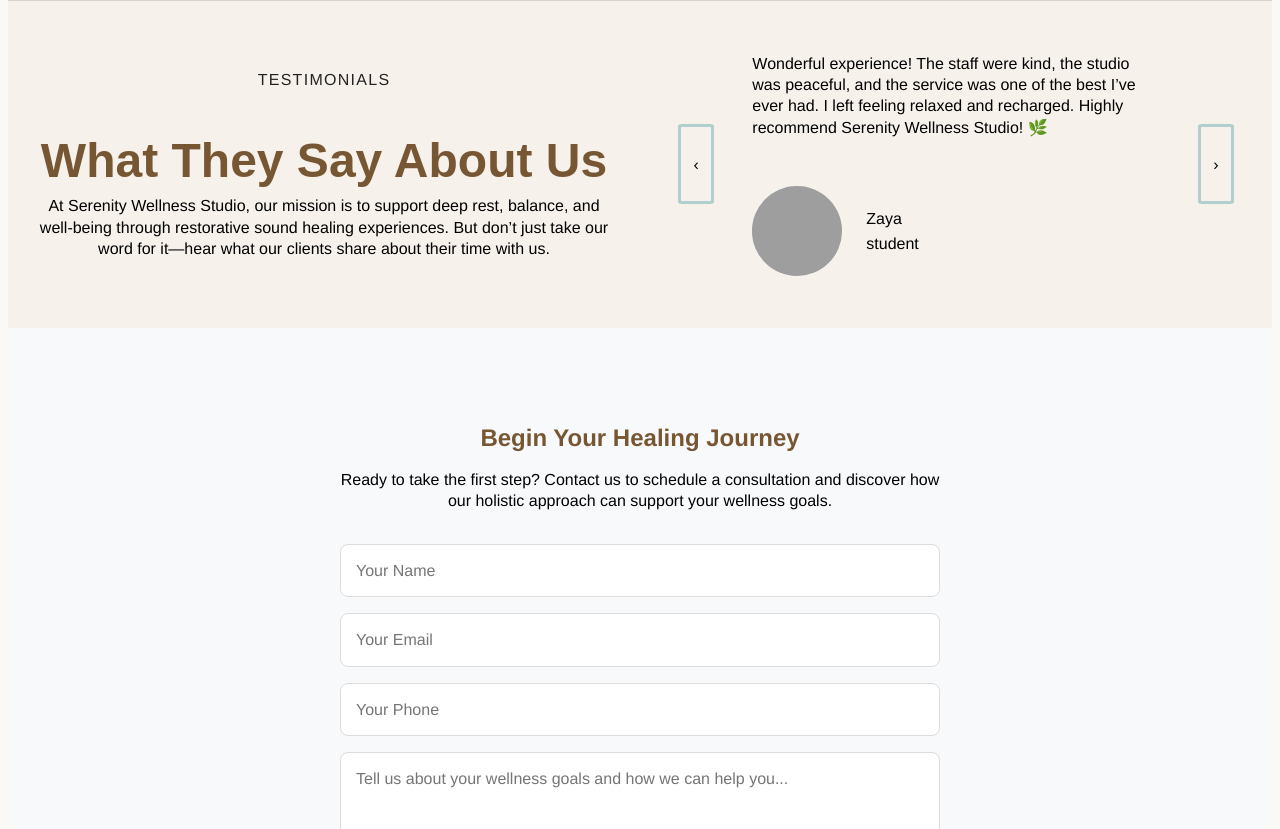
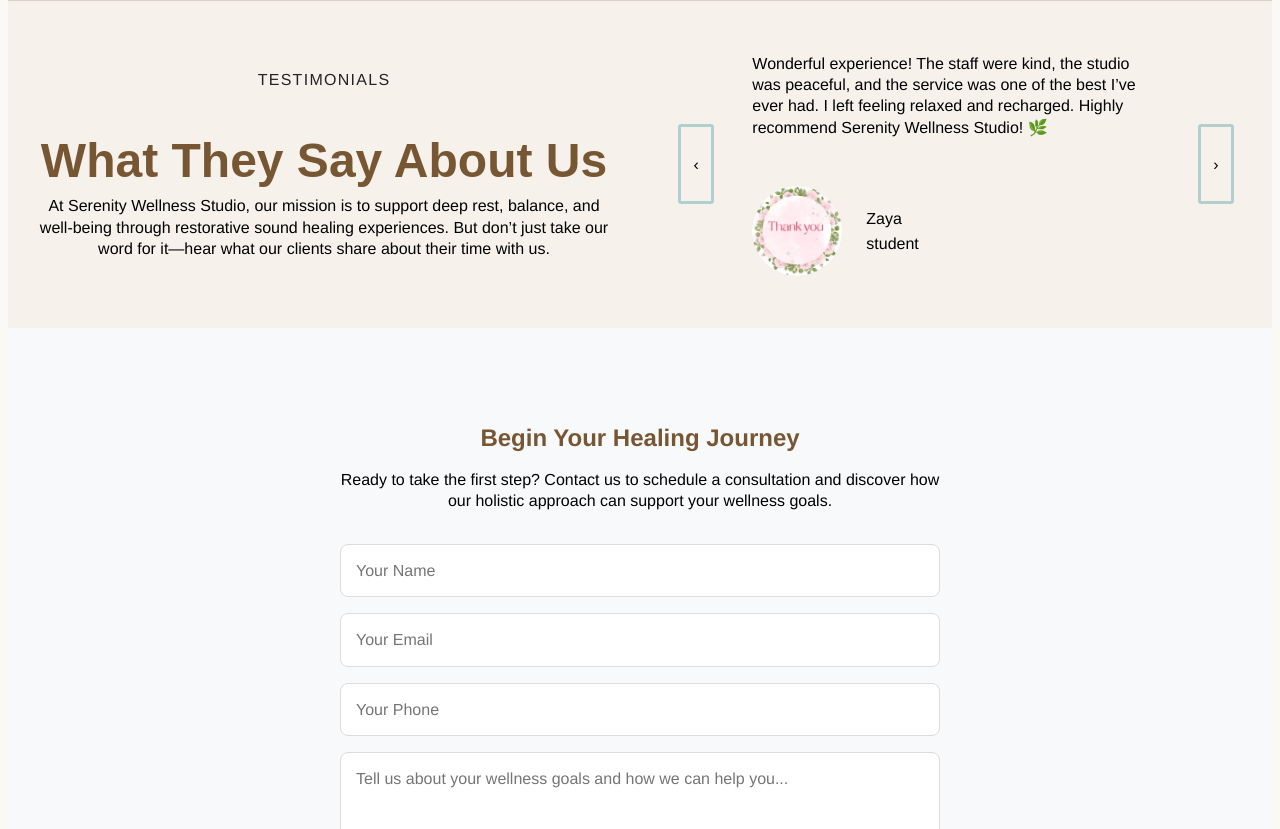
Before and after one commit to Zolbayar-hub/holisticweb_nochange, a Flask app: page / in a window 1280 px wide; the page is wider, and only the part inside the window is pictured. Shown: the part 5671-6500 px from the top of that part. Run offline with Flask 3, Linux system fonts and the light colour scheme; grey boxes are pictures that could not be loaded.

Commit message:
image added

```diff
--- a/templates/home.html
+++ b/templates/home.html
@@ -402,7 +402,7 @@
                             {% set t = testimonials[0] if testimonials else None %}
                             <div class="testimonial-text">{{ t.testimonial_text if t else 'I was struggling with anxiety and didn’t know where to turn. Serenity Wellness provided a safe and welcoming environment where I received personalized care that actually worked. The treatment plan was clear, effective, and tailored to my needs. I am extremely grateful for their support.' }}</div>
                             <div class="testimonial-reviewer">
-                                <img class="testimonial-reviewer-img" src="{{ url_for('static', filename='images/testimonials/default.jpg') }}" alt="Reviewer photo">
+                                <img class="testimonial-reviewer-img" src="{{ url_for('static', filename='images/testimonials/default.png') }}" alt="Reviewer photo">
                                 <div class="testimonial-reviewer-info">
                                     <div class="testimonial-reviewer-name">{{ t.client_name if t else 'Daniel R.' }}</div>
                                     <div class="testimonial-reviewer-title">{{ t.client_title if t else 'Moreno Valley, CA' }}</div>
```
Also changed, not shown: static/images/testimonials/default.png (added).
